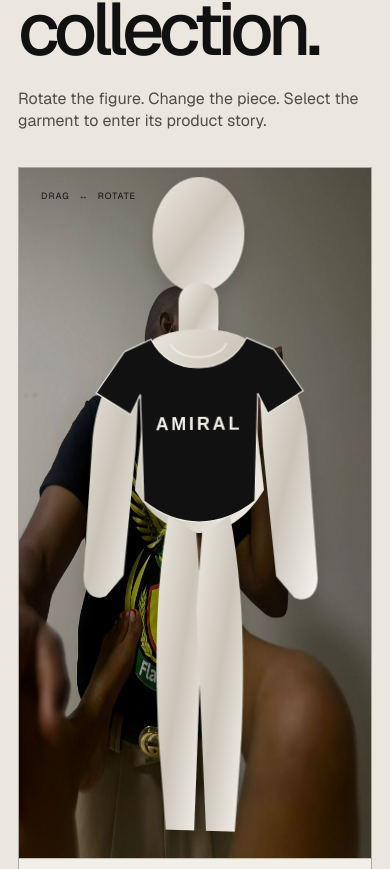
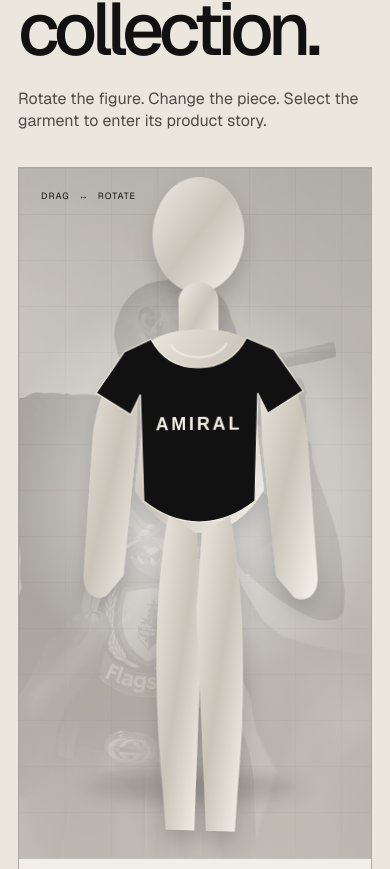
Before and after one commit to Tee-star-black/maisonamiral, a Next.js app: page / in a window 390 px wide. Shown: the part 1615-2484 px from the top of the page. Built offline with nearby package versions, Linux system fonts and the light colour scheme.

Commit message:
style: layer imagery behind interactive mannequin

```diff
--- a/src/components/mannequin-experience.module.css
+++ b/src/components/mannequin-experience.module.css
@@ -68,8 +68,52 @@
   content: "";
   position: absolute;
   inset: 0;
-  background: radial-gradient(circle at 50% 46%, rgba(255, 255, 255, 0.82), transparent 48%);
+  z-index: 1;
+  background:
+    radial-gradient(circle at 50% 46%, rgba(255, 255, 255, 0.76), transparent 48%),
+    linear-gradient(180deg, rgba(216, 211, 202, 0.08), rgba(216, 211, 202, 0.54));
   pointer-events: none;
+}
+
+.stageBackdrop,
+.stageBackdropVideo,
+.typographicBackdrop {
+  position: absolute;
+  inset: 0;
+  z-index: 0;
+  pointer-events: none;
+}
+
+.stageBackdrop {
+  overflow: hidden;
+}
+
+.stageBackdropImage {
+  object-fit: cover;
+  filter: grayscale(1) contrast(0.94) brightness(1.03);
+  opacity: 0.35;
+  transform: scale(1.025);
+}
+
+.stageBackdropVideo {
+  width: 100%;
+  height: 100%;
+  object-fit: cover;
+  filter: grayscale(1) contrast(1.06);
+  opacity: 0.3;
+}
+
+.typographicBackdrop {
+  display: grid;
+  place-items: center;
+  overflow: hidden;
+  color: #111;
+  font-size: clamp(5rem, 15vw, 15rem);
+  font-weight: 700;
+  line-height: 0.75;
+  letter-spacing: -0.08em;
+  opacity: 0.055;
+  transform: rotate(-8deg) scale(1.08);
 }
 
 .stageLabel {
@@ -303,6 +347,10 @@
     animation: none;
     opacity: 0;
   }
+
+  .stageBackdropVideo {
+    display: none;
+  }
 }
 
 @media (max-width: 900px) {
```
